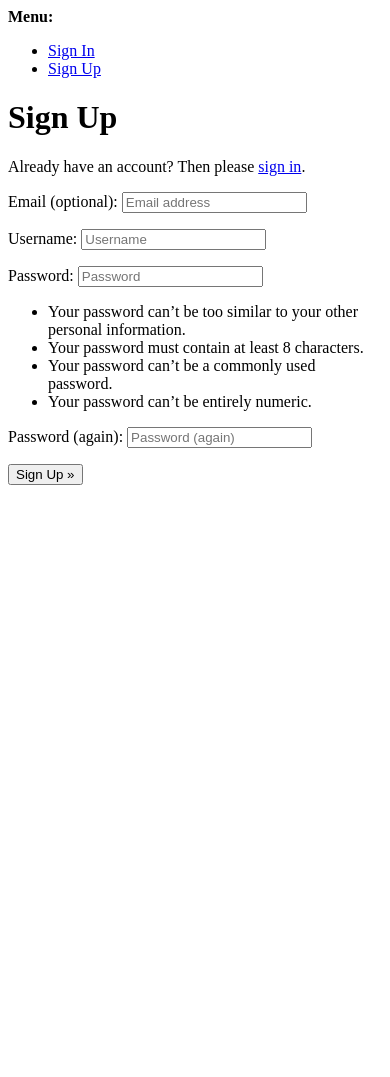
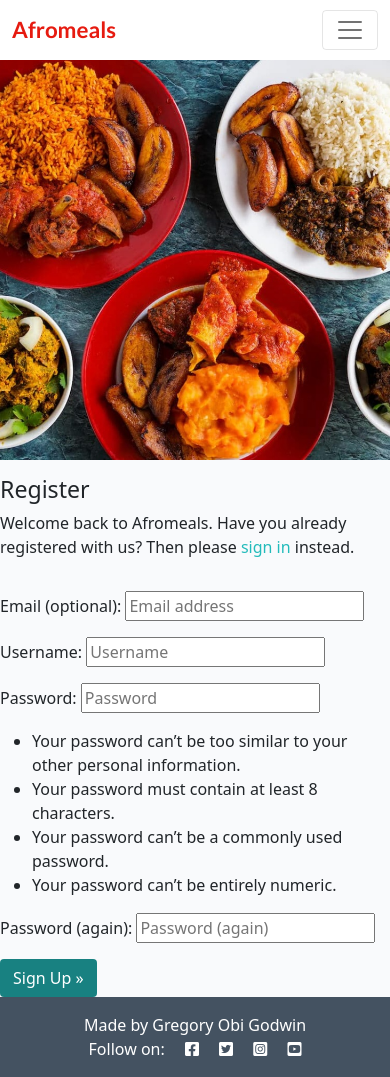
Before and after one commit to greglabo78/PP4-afromeals, a Django app: page /accounts/signup/ in a window 390 px wide. Before the commit the page ends 485 px from the top, so only its background shows below. Run offline with Django 4.2, Linux system fonts and the light colour scheme; parts of the project's set-up code (start-up, migrations or seed data) failed here and were passed over.

Commit message:
Added styling to booking register login pages

```diff
--- a/afromeals/settings.py
+++ b/afromeals/settings.py
@@ -28,7 +28,7 @@ TEMPLATES_DIR = os.path.join(BASE_DIR, 'templates')
 SECRET_KEY = 'django-insecure-c#fqpiq##l@59bd+k2l)xb-fa)#*m6a^rg=h=x+)j69vw_4bkv'
 
 # SECURITY WARNING: don't run with debug turned on in production!
-DEBUG = True
+DEBUG = False
 
 ALLOWED_HOSTS = ['8000-greglabo78-pp4afromeals-0on05ixjz7o.ws-eu110.gitpod.io','.herokuapp.com']
 
--- a/booking/templates/booking/bookings.html
+++ b/booking/templates/booking/bookings.html
@@ -1,8 +1,9 @@
 {% extends "base.html" %}
+{% load static %}
 {% load crispy_forms_tags %}
 
 {% block content %}
-<div class="container-fluid mt-5">
+<div class="booking-container-fluid mt-5">
     <div class="row d-flex justify-content-center">
         <div class="col-sm-8 mt-5 mb-5">
             <h1 class="text-center">Book a Table</h1><hr>
--- a/static/css/style.css
+++ b/static/css/style.css
@@ -238,3 +238,51 @@ body {
 
 
 }
+
+/* ------------------ login Page */
+.login-container {
+    display: flex;
+    flex-direction: column;
+    align-items:normal;
+    width: 100%;
+}
+
+
+
+
+.login-image-container {
+    width: 100%;
+    overflow:hidden;
+    height: 400px;
+}
+
+.login-image-container img {
+    width: 100%;
+    height: 100%;
+    display: block;
+    object-fit: cover;
+
+}
+
+/* -------------------- signup page */
+
+.signup-container {
+    display: flex;
+    flex-direction: column;
+    align-items:normal;
+    width: 100%;
+}
+
+.signup-image-container {
+    width: 100%;
+    overflow:hidden;
+    height: 400px;
+}
+
+.signup-image-container img {
+    width: 100%;
+    height: 100%;
+    display: block;
+    object-fit: cover;
+
+}
--- a/templates/account/signup.html
+++ b/templates/account/signup.html
@@ -1,21 +1,40 @@
-{% extends "account/base.html" %}
+{% extends "base.html" %}
+
+{% load static %}
 
 {% load i18n %}
 
-{% block head_title %}{% trans "Signup" %}{% endblock head_title %}
+{% block head_title %}{% trans "Register" %}{% endblock head_title %}
 
 {% block content %}
-<h1>{% trans "Sign Up" %}</h1>
+<div class="signup-container">
+  <div class="signup-image-container">
+    <img src="{% static 'images/meals.jpeg' %}" />
+  </div>
+  <div class="row">
+  <div class="col-md-8 mt-3 offset-md-2">
+  <h3>{% trans "Register" %}</h3>
 
-<p>{% blocktrans %}Already have an account? Then please <a href="{{ login_url }}">sign in</a>.{% endblocktrans %}</p>
+  <p>{% blocktrans %}Welcome back to Afromeals.
+ Have you already registered with us? Then please<a  class="link" href="{{ login_url }}"> sign in </a> instead.{% endblocktrans %}</p>
 
-<form class="signup" id="signup_form" method="post" action="{% url 'account_signup' %}">
-  {% csrf_token %}
-  {{ form.as_p }}
-  {% if redirect_field_value %}
-  <input type="hidden" name="{{ redirect_field_name }}" value="{{ redirect_field_value }}" />
-  {% endif %}
-  <button type="submit">{% trans "Sign Up" %} &raquo;</button>
-</form>
+  </div>
+  </div>
+  <div class="row">
+  <div class="col-md-8 mt-3 offset-md-2">
+    <form class="signup" id="signup_form" method="post"
+      action="{% url 'account_signup' %}">
+      {% csrf_token %}
+      {{ form.as_p }}
+      {% if redirect_field_value %}
+      <input type="hidden" name="{{ redirect_field_name }}"
+        value="{{ redirect_field_value }}" />
+      {% endif %}
+      <button class="btn btn-signup right" type="submit">
+        {% trans "Sign Up" %} &raquo;</button>
+    </form>
+  </div>
+  </div>
+</div>
 
 {% endblock content %}
```
Also changed, not shown: templates/account/login.html (+9 -3 lines).
